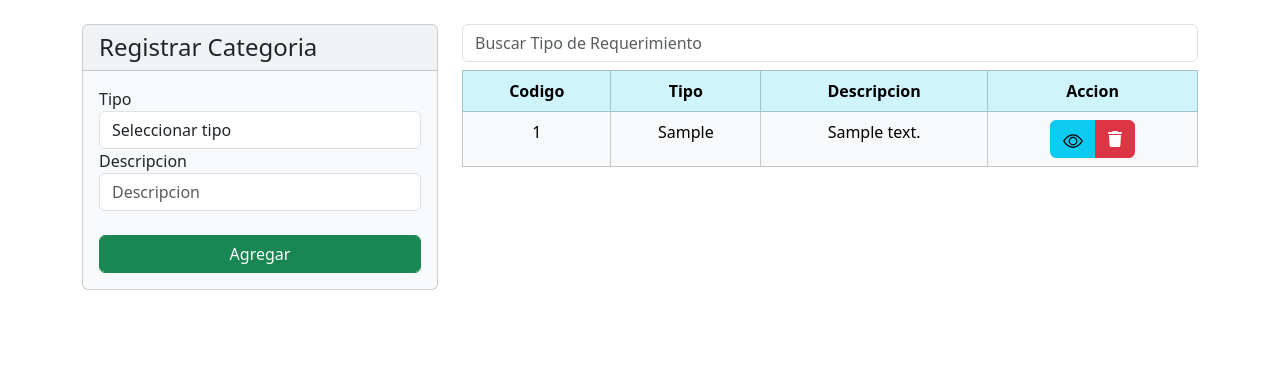
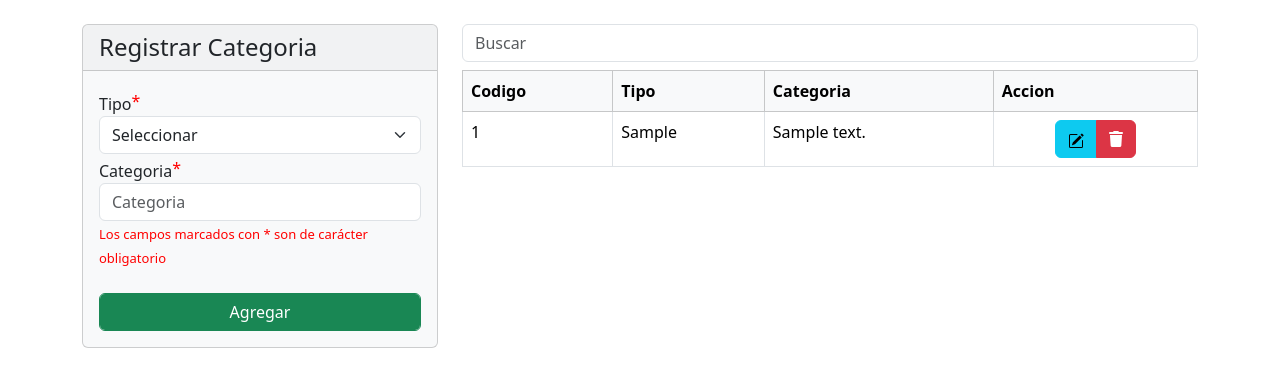
Before and after one commit to cbraian42/Requerimientos-master, a Flask app: page /categoriaRequerimiento in a window 1280 px wide. Shown: the part 56-443 px from the top of the page. Run offline with Flask 3, Linux system fonts and the light colour scheme; the visitor is signed in with stand-in values (Sample User, id 1); tables that the repository leaves empty hold one stand-in row (values such as "Sample post"); some libraries are stand-ins or nearby versions.

Commit message:
Cambios de front

```diff
--- a/templates/requerimientos/categoriaRequerimiento.html
+++ b/templates/requerimientos/categoriaRequerimiento.html
@@ -9,17 +9,20 @@
                         <!--Registrar Categoria-->
                         <form action="/categoriaRequerimiento/registrar" method="post">
                             <div>
-                                <span>Tipo</span>
-                                <select class="form-control" name="idTipo">
-                                    <option hidden>Seleccionar tipo</option>
+                                <span class="obligatorio">Tipo<h6 class="asterisco">*</h6></span>
+                                <select class="form-select" id="tipoSelect" name="idTipo" required>
+                                    <option value="" hidden>Seleccionar</option>
                                     {% for tipo in tiposRequerimientos %}
-                                        <option value="{{tipo.id}}">{{tipo.tipo}}</option>
+                                        <option value="{{ tipo.id }}">{{ tipo.tipo }}</option>
                                     {% endfor %}
                                 </select>
                             </div>
                             <div>
-                                <span>Descripcion</span>
-                                <input type="text" class="form-control" name="descripcion" placeholder="Descripcion">
+                                <span class="obligatorio">Categoria<h6 class="asterisco">*</h6></span>
+                                <input type="text" class="form-control" name="descripcion" placeholder="Categoria" required>
+                            </div>
+                            <div class="asterisco">
+                                <span class="textObligatorio">Los campos marcados con * son de carácter obligatorio</span>
                             </div>
                             <div>
                                 <br>
@@ -32,16 +35,16 @@
             </div>
             <div class="col-8">
                 <div class="form-group">
-                    <input type="text" class="form-control" name="buscador" id="buscador" placeholder="Buscar Tipo de Requerimiento">
+                    <input type="text" class="form-control" name="buscador" id="buscador" placeholder="Buscar">
                 </div>
                 <div>
                     <!--Tabla de categorias-->
-                    <table class="table table-light mt-2 table-bordered text-center" id="usuarios">
+                    <table class="table  mt-2 table-bordered text-left" id="usuarios">
                         <thead>
-                            <tr class="table-info">
+                            <tr class="table table-light">
                                 <th>Codigo</th>
                                 <th>Tipo</th>
-                                <th>Descripcion</th>
+                                <th>Categoria</th>
                                 <th>Accion</th>
                             </tr>
                         </thead>
@@ -55,22 +58,22 @@
                                     {% endif %}
                                 {% endfor %}
                                 <td>{{categoria.descripcion}}</td>
-                                <td>
+                                <td class="text-center">
                                     <form action="/categoria/eliminar" method="post" onsubmit="return confirm('¿Estás seguro de que deseas eliminar esta categoría?');">
                                         <div class="btn-group" role="group" aria-label="Basic example">
                                             <!-- Modals -->
-                                            <button type="button" class="btn btn-info" data-bs-toggle="modal" data-bs-target="#modalVer{{categoria.id }}">
-                                                <svg xmlns="http://www.w3.org/2000/svg" width="20" height="20" fill="currentColor" class="bi bi-eye" viewBox="0 0 16 16">
-                                                    <path d="M16 8s-3-5.5-8-5.5S0 8 0 8s3 5.5 8 5.5S16 8 16 8M1.173 8a13 13 0 0 1 1.66-2.043C4.12 4.668 5.88 3.5 8 3.5s3.879 1.168 5.168 2.457A13 13 0 0 1 14.828 8q-.086.13-.195.288c-.335.48-.83 1.12-1.465 1.755C11.879 11.332 10.119 12.5 8 12.5s-3.879-1.168-5.168-2.457A13 13 0 0 1 1.172 8z"/>
-                                                    <path d="M8 5.5a2.5 2.5 0 1 0 0 5 2.5 2.5 0 0 0 0-5M4.5 8a3.5 3.5 0 1 1 7 0 3.5 3.5 0 0 1-7 0"/>
-                                                </svg>
+                                            <button type="button" class="btn btn-info" data-bs-toggle="modal" data-bs-target="#modalModificar{{categoria.id }}">
+                                                <svg xmlns="http://www.w3.org/2000/svg" width="16" height="16" fill="currentColor" class="bi bi-pencil-square" viewBox="0 0 16 16">
+                                                    <path d="M15.502 1.94a.5.5 0 0 1 0 .706L14.459 3.69l-2-2L13.502.646a.5.5 0 0 1 .707 0l1.293 1.293zm-1.75 2.456-2-2L4.939 9.21a.5.5 0 0 0-.121.196l-.805 2.414a.25.25 0 0 0 .316.316l2.414-.805a.5.5 0 0 0 .196-.12l6.813-6.814z"/>
+                                                    <path fill-rule="evenodd" d="M1 13.5A1.5 1.5 0 0 0 2.5 15h11a1.5 1.5 0 0 0 1.5-1.5v-6a.5.5 0 0 0-1 0v6a.5.5 0 0 1-.5.5h-11a.5.5 0 0 1-.5-.5v-11a.5.5 0 0 1 .5-.5H9a.5.5 0 0 0 0-1H2.5A1.5 1.5 0 0 0 1 2.5z"/>
+                                                  </svg>
                                             <input type="number" name="id" value="{{categoria.id}}" hidden>
                                             <button type="submit" class="btn btn-danger"><i class="fas fa-trash"></i></button>
                                         </div>
                                     </form>
 
-                                <!-- Modal Ver -->
-                                    <div class="modal fade" id="modalVer{{categoria.id}}" tabindex="-1" aria-labelledby="modalVerLabel{{categoria.id}}" aria-hidden="true">
+                                <!-- Modal Modificar -->
+                                    <div class="modal fade" id="modalModificar{{categoria.id}}" tabindex="-1" aria-labelledby="modalModificarLabel{{categoria.id}}" aria-hidden="true">
                                         <div class="modal-dialog modal-lg">
                                             <div class="modal-content">
                                                 <div class="modal-header">
@@ -89,8 +92,8 @@
                                                         </div>
                                                         <div class="form-floating">
                                                             <input type="number" name="id" value="{{categoria.id}}" hidden>
-                                                            <input type="text" class="form-control" name="descripcion" placeholder="Descripcion" value="{{categoria.descripcion}}">
-                                                            <label for="usuario">Descripcion</label>
+                                                            <input type="text" class="form-control" name="descripcion" placeholder="Categoria" value="{{categoria.descripcion}}" required>
+                                                            <label for="usuario">Categoria</label>
                                                         </div>
                                                     </div>
                                                     <div class="modal-footer">
@@ -129,4 +132,22 @@
         });
     });
 </script>
+
+<style>
+    .obligatorio{
+        display: flex;
+        text-align: left;
+        margin-top: 5px;
+    }
+
+    .asterisco{
+        color: red;
+        margin: 0;
+    }
+
+    .textObligatorio{
+        font-size: 13px;
+    }
+</style>
+
 {% include '/includes/pie.html' %}
```
Also changed, not shown: models/Requerimiento.py (+7 -3 lines), templates/requerimientos/asignacionSoli.html (+15 -4 lines), templates/requerimientos/tipoRequerimiento.html (+37 -16 lines).
